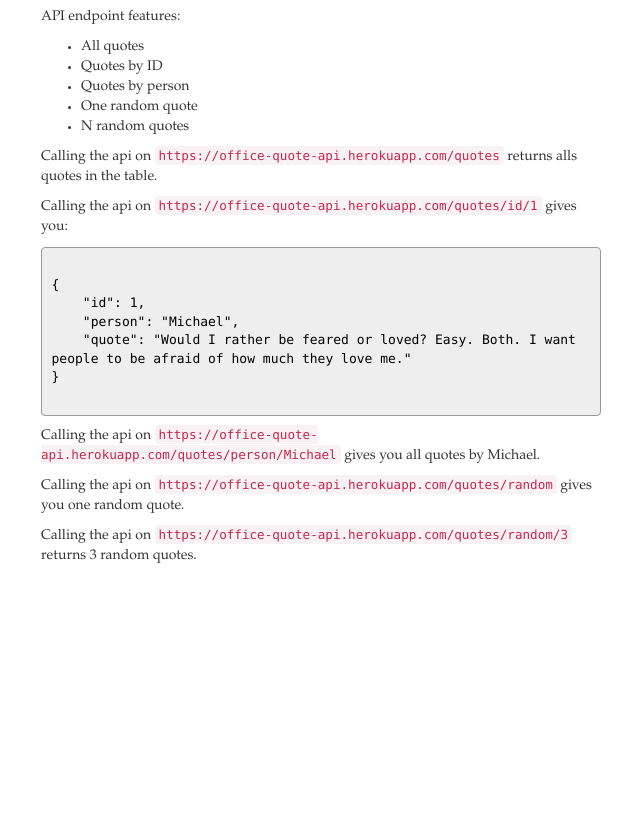
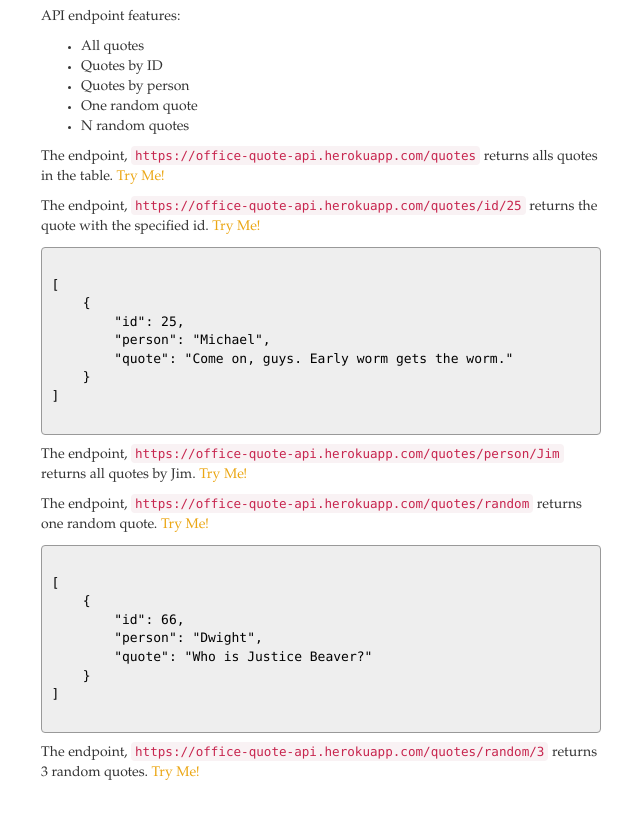
Before and after one commit to ds-91/node-office-api, a website: page static/home.html in a window 1280 px wide. Shown: the part 83-896 px from the top of the page, without its empty margins (319-959 px from the left). Before the commit the page ends 800 px from the top, so only its background shows below. Drawn offline with nearby package versions, Linux system fonts and the light colour scheme.

Commit message:
update landing page

```diff
--- a/routes/quotes_routes.js
+++ b/routes/quotes_routes.js
@@ -71,7 +71,7 @@
 
 routes.get('/quotes/random/:n', (request, result) => {
     const query = {
-        name: 'fetch-random',
+        name: 'fetch-random-n',
         text: 'SELECT * FROM quote ORDER BY RANDOM() LIMIT $1',
         values: [request.params.n]
     }
--- a/static/home.html
+++ b/static/home.html
@@ -19,26 +19,37 @@
         </ul>
     </p>
     <p>
-        Calling the api on <code>https://office-quote-api.herokuapp.com/quotes</code> returns alls quotes in the table.
+        The endpoint, <code>https://office-quote-api.herokuapp.com/quotes</code> returns alls quotes in the table. <a href="/quotes">Try Me!</a>
     </p>
     <p>
-        Calling the api on <code>https://office-quote-api.herokuapp.com/quotes/id/1</code> gives you:
+        The endpoint, <code>https://office-quote-api.herokuapp.com/quotes/id/25</code> returns the quote with the specified id. <a href="/quotes/id/25">Try Me!</a>
     </p>
     <pre><code>
-{
-    "id": 1,
-    "person": "Michael",
-    "quote": "Would I rather be feared or loved? Easy. Both. I want people to be afraid of how much they love me."
-}
+[
+    {
+        "id": 25,
+        "person": "Michael",
+        "quote": "Come on, guys. Early worm gets the worm."
+    }
+]
     </code></pre>
     <p>
-        Calling the api on <code>https://office-quote-api.herokuapp.com/quotes/person/Michael</code> gives you all quotes by Michael.
+        The endpoint, <code>https://office-quote-api.herokuapp.com/quotes/person/Jim</code> returns all quotes by Jim. <a href="/quotes/person/Jim">Try Me!</a>
     </p>
     <p>
-        Calling the api on <code>https://office-quote-api.herokuapp.com/quotes/random</code> gives you one random quote.
+        The endpoint, <code>https://office-quote-api.herokuapp.com/quotes/random</code> returns one random quote. <a href="/quotes/random">Try Me!</a>
     </p>
+    <pre><code>
+[
+    {
+        "id": 66,
+        "person": "Dwight",
+        "quote": "Who is Justice Beaver?"
+    }
+]
+            </code></pre>
     <p>
-        Calling the api on <code>https://office-quote-api.herokuapp.com/quotes/random/3</code> returns 3 random quotes.
+        The endpoint, <code>https://office-quote-api.herokuapp.com/quotes/random/3</code> returns 3 random quotes. <a href="/quotes/random/3">Try Me!</a>
     </p>
 </body>
 </html>
--- a/static/styles/global.css
+++ b/static/styles/global.css
@@ -15,3 +15,8 @@
     text-align: left;
     word-wrap: normal;
 }
+
+a, a:hover {
+    color: #eba613;
+    text-decoration: none;
+}
```
